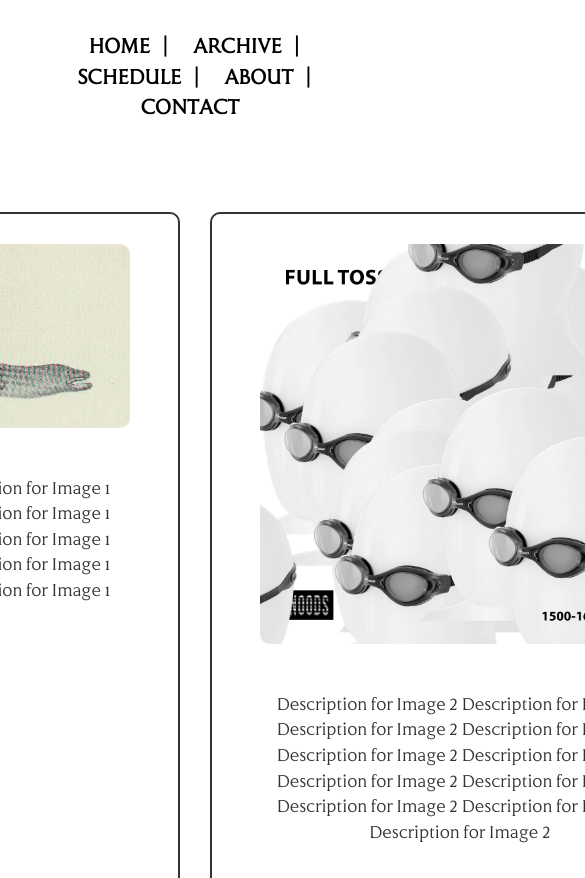
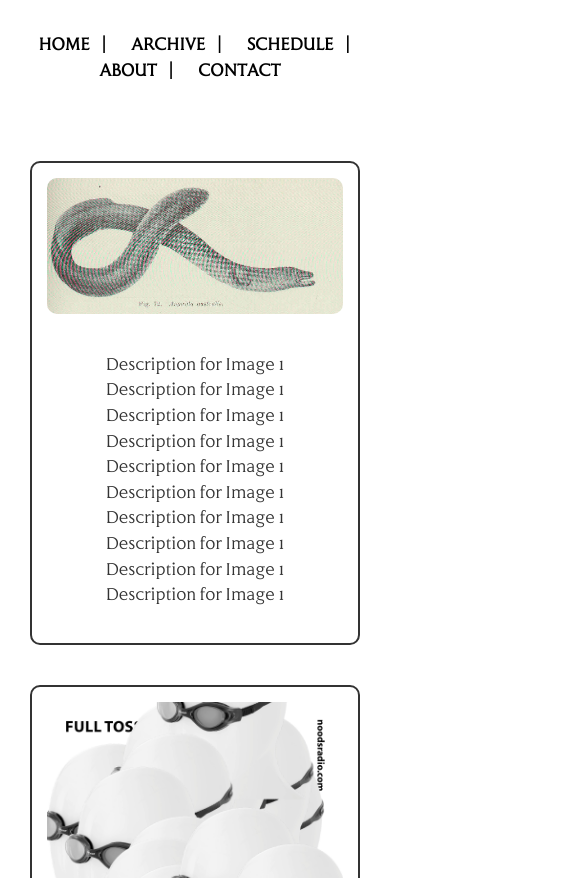
Before and after one commit to geowilso/eels, a website: page archive.html in a window 390 px wide. Shown: the top 878 px of the page, 585 px wide, since content can reach past the window. Drawn offline with Linux system fonts and the light colour scheme.

Commit message:
attempt to make phone friendly

```diff
--- a/style.css
+++ b/style.css
@@ -46,7 +46,7 @@ header h1 {
 /* Navigation Styling */
 nav {
     margin-top: 1rem;
-	margin-bottom: 2rem;
+    margin-bottom: 2rem;
 }
 
 nav ul {
@@ -82,8 +82,8 @@ footer {
     background-color: #f4f4f4;
     padding: 1rem 0;
     text-align: center;
-	position: relative;
-	width: 100%;
+    position: relative;
+    width: 100%;
 }
 
 footer ul {
@@ -148,22 +148,15 @@ main {
     object-fit: cover;
 }
 
-
 /* Gallery Styling */
-
-
-
 .gallery-container {
     display: grid;
-	justify-content: center;
-    grid-template-columns: repeat(2, 500px); /* Two columns */
-    column-gap: 30px; /* Reduced space between columns */
-	gap: 30px;
-    padding: 20px 0; /* Padding for top and bottom */
-	margin: 0 auto;
-	background-color: transparent;
-
-
+    justify-content: center;
+    grid-template-columns: repeat(2, 1fr); /* Two columns */
+    column-gap: 40px; /* Space between columns */
+    row-gap: 40px; /* Space between rows */
+    padding: 60px; /* Padding for top and bottom */
+    margin: 0 auto;
 }
 
 .gallery-item {
@@ -172,27 +165,46 @@ main {
     align-items: center; /* Center align items */
     text-align: center; /* Center the text under images */
     background-color: transparent; /* Light background color for visibility */
-    padding: 10px; /* Optional padding */
-	border: 2px solid #333;
-	border-radius: 10px;
-	padding: 30px
+    padding: 20px; /* Padding around gallery items */
+    border: 2px solid #333; /* Outline for gallery items */
+    border-radius: 10px; /* Rounded corners */
 }
 
+/* Ensure images fit and maintain aspect ratio */
 .gallery-item img {
     width: 100%;
-    max-width: 400px; /* Ensures consistent size */
-    height: auto;
-    border-radius: 10px; /* Add rounded corners to images */
-    transition: transform 0.3s ease; /* Smooth hover transition */
-}
-
-.gallery-item img:hover {
-    transform: scale(1.05); /* Zoom effect on hover */
+    height: auto; /* Maintain aspect ratio */
+    border-radius: 10px; /* Rounded corners */
+    transition: none; /* Remove hover transition effect */
 }
 
 .gallery-item p {
     margin-top: 10px; /* Space above the text */
     font-size: 1rem; /* Text size */
     color: #333; /* Text color */
-	padding: 30px
+	padding: 20px;
 }
+
+/* Responsive adjustments for mobile */
+@media (max-width: 600px) {
+    header h1 {
+        font-size: 3rem; /* Smaller font size for mobile */
+    }
+
+    .gallery-container {
+        grid-template-columns: 1fr; /* Change to one column on small screens */
+        padding: 10px; /* Adjust padding for mobile */
+    }
+
+    .gallery-item {
+        padding: 15px; /* Adjust padding for mobile items */
+    }
+
+    .gallery-item img {
+        max-width: 100%; /* Ensure images fit within their container */
+    }
+
+    nav ul li {
+        font-size: 1rem; /* Smaller font size for mobile navigation */
+    }
+}
```
Also changed, not shown: index.html (+1 -15 lines).
